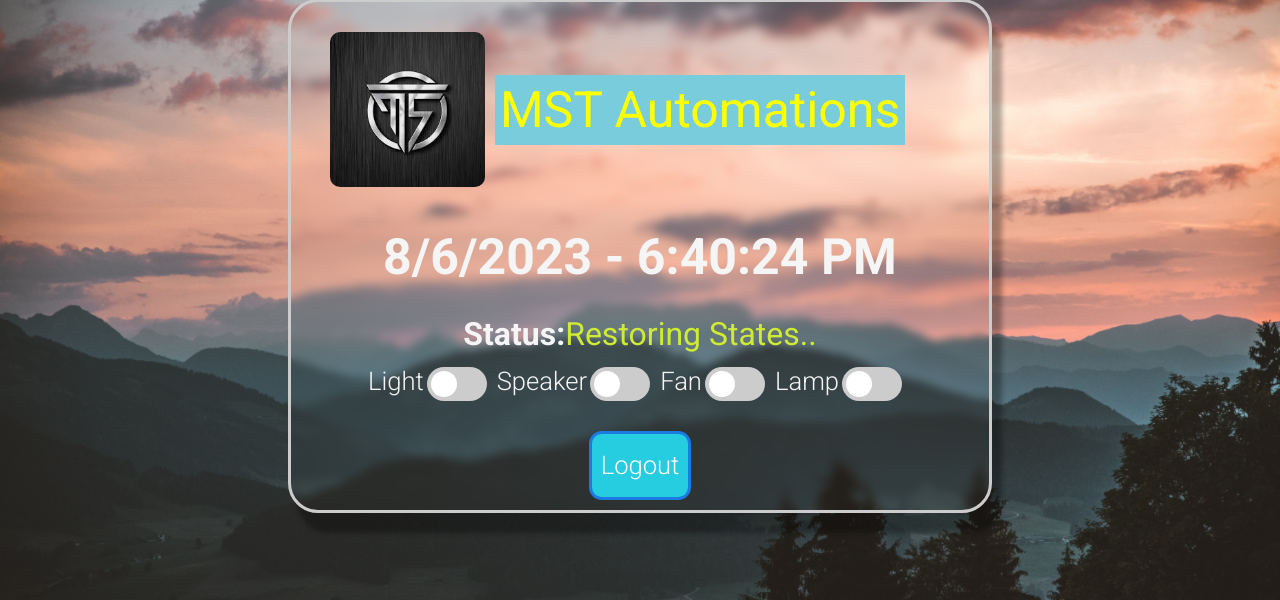
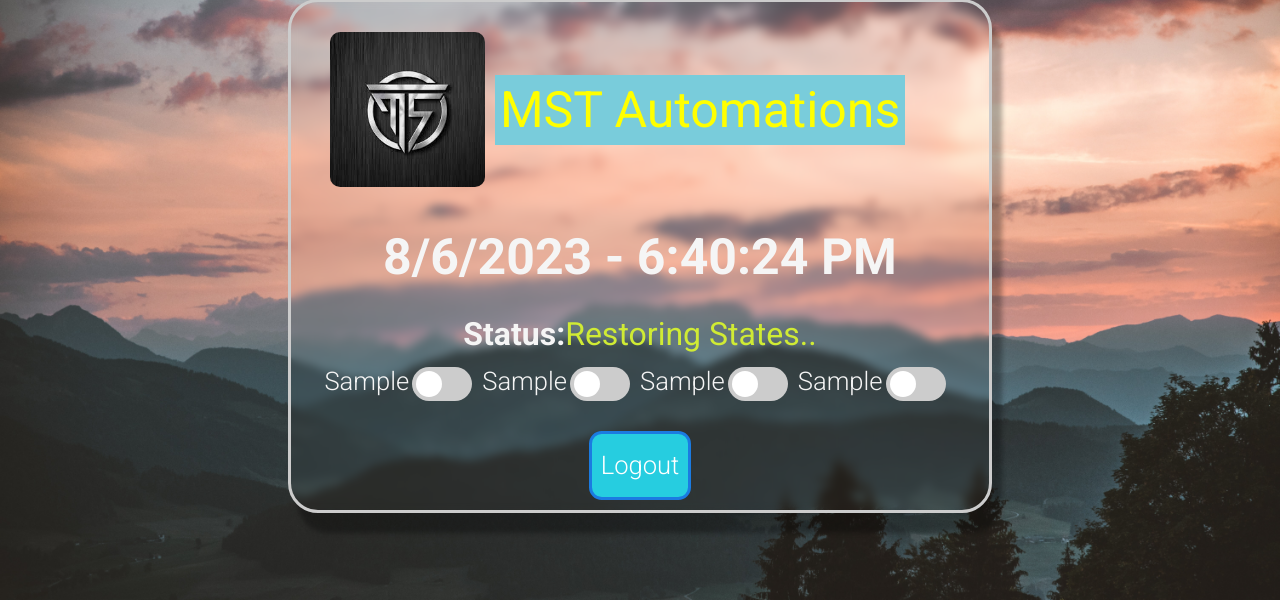
Before and after one commit to dhimanparas20/DEPRECIATED_Room-Automation-site, a Flask app: template templates/home.html in a window 1280 px wide. Shown: the part 144-744 px from the top of the page. Run offline with Flask 2, Linux system fonts and the light colour scheme; the template is opened without the code that fills it: most values are stand-ins (such as "Sample title", 1, 10 or a date in 2020); some libraries are stand-ins or nearby versions.

Commit message:
Update home.html

```diff
--- a/templates/home.html
+++ b/templates/home.html
@@ -7,6 +7,7 @@
     <!-- Set the data attribute to store the token value -->
     <div id="token-container" data-token="{{ token }}"></div>
     <div id="user-container" data-user="{{ user }}"></div>
+    <div id="pinStats-container" data-pinstats="{{ pinStats }}"></div>
 
     <div class="main-block">
       <h1 style="color: whitesmoke; display: flex; align-items: center;">
@@ -16,33 +17,31 @@
         <span style="background: rgb(121, 204, 219); color: yellow; padding: 5px;">MST Automations</span>
       </h1>
 
-
-
       <h2 style="color: whitesmoke;"><b><span id="time" > </span></b></h2>
       <center>
         <h4 style="color: whitesmoke;"><b>Status:</b><span id="message" style="color: greenyellow;"></span></h4></center>
       <center>
 
   <div class="switch-container">
-    <label for="switch1" class="switch-label">Light</label>
+    <label for="switch1" class="switch-label">{{ pinConfig.PIN1 }}</label>
     <label class="switch">
       <input id="switch1" type="checkbox">
       <span class="slider round"></span>
     </label>
 
-    <label for="switch2" class="switch-label">Speaker</label>
+    <label for="switch2" class="switch-label">{{ pinConfig.PIN2 }}</label>
     <label class="switch">
       <input id="switch2" type="checkbox">
       <span class="slider round"></span>
     </label>
 
-    <label for="switch3" class="switch-label">Fan</label>
+    <label for="switch3" class="switch-label">{{ pinConfig.PIN3 }}</label>
     <label class="switch">
       <input id="switch3" type="checkbox">
       <span class="slider round"></span>
     </label>
 
-    <label for="switch4" class="switch-label">Lamp</label>
+    <label for="switch4" class="switch-label">{{ pinConfig.PIN4 }}</label>
     <label class="switch">
       <input id="switch4" type="checkbox">
       <span class="slider round"></span>
```
